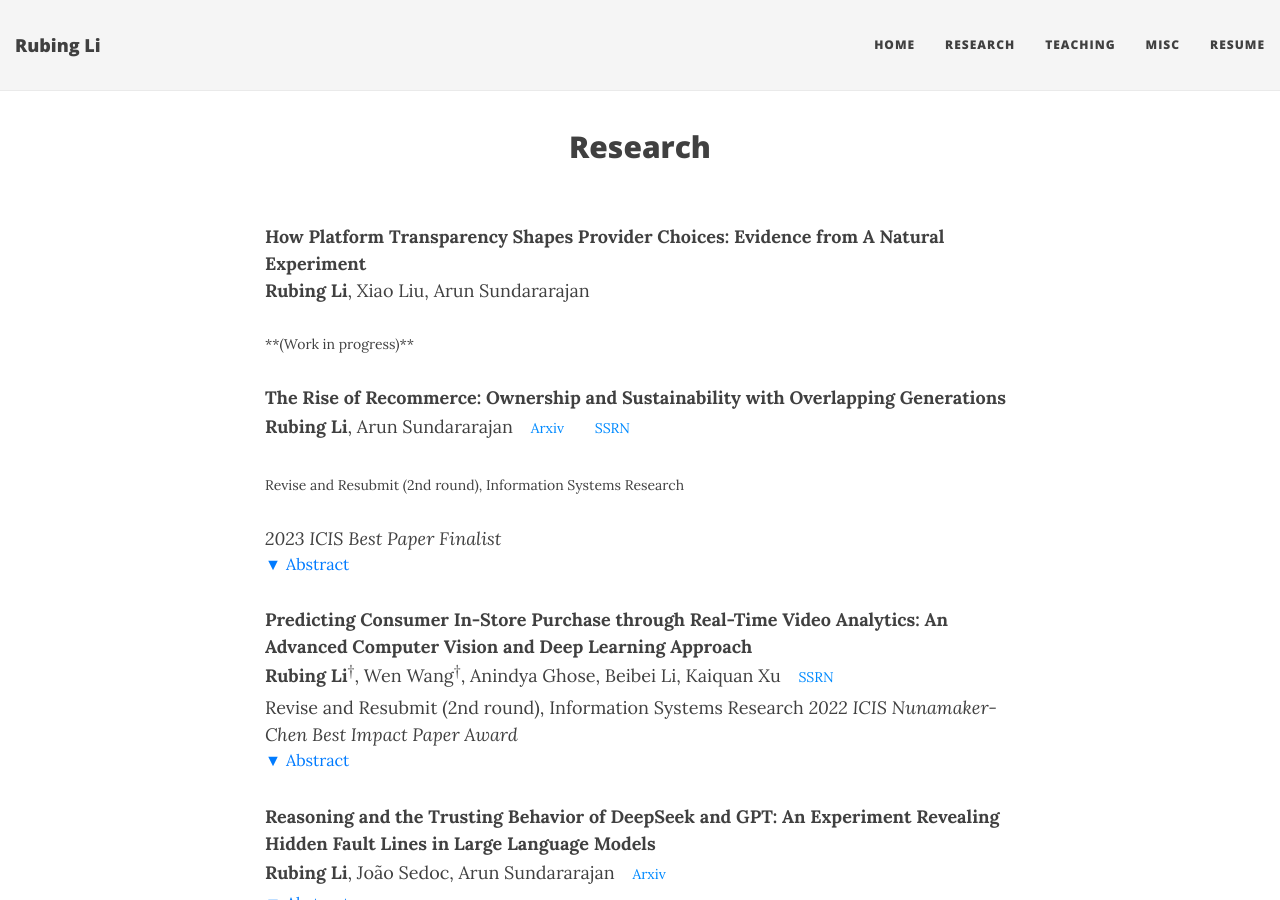
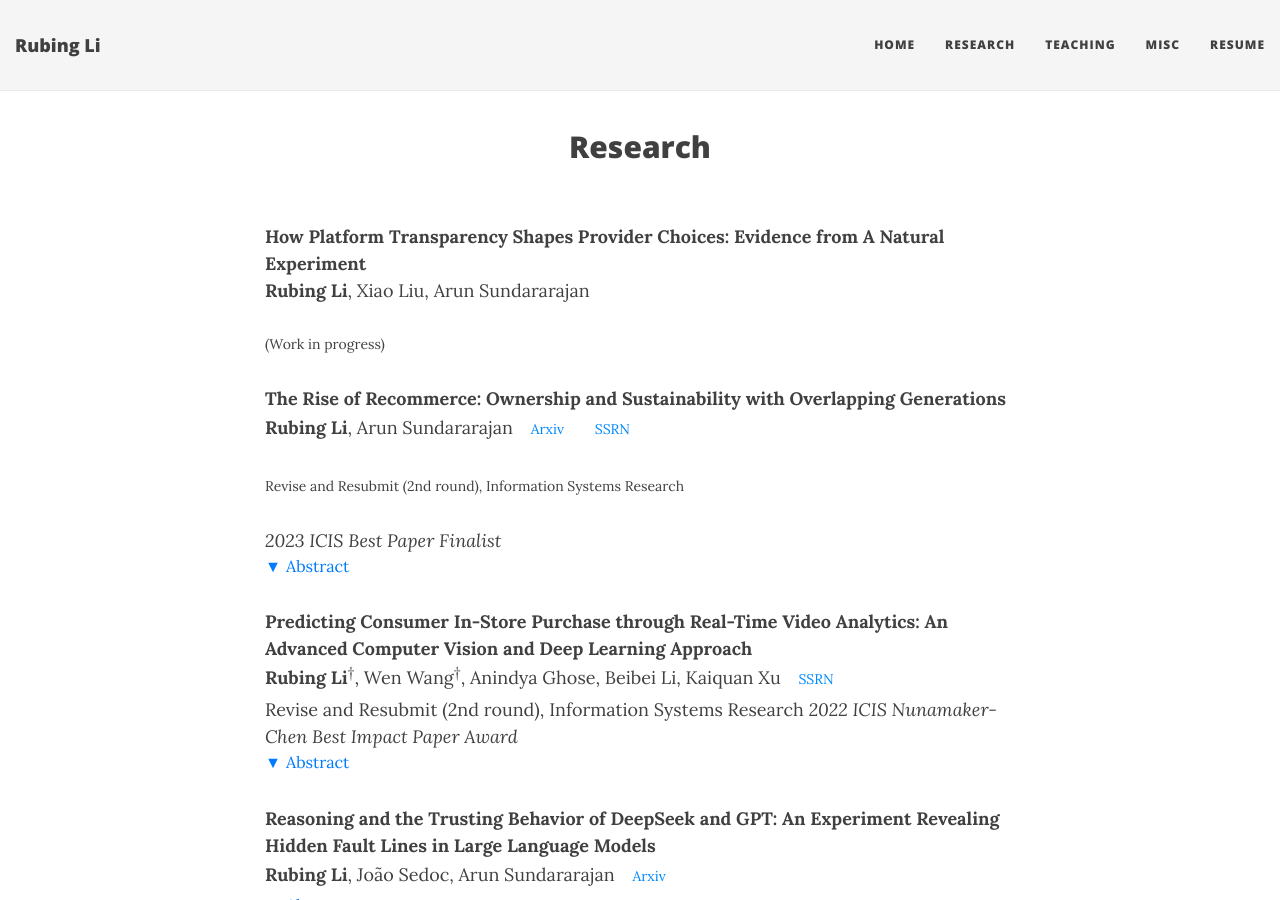
Before and after one commit to RubingLi123/rubingli123.github.io, a Jekyll site: the page built from research.md, in a window 1280 px wide and 900 px high. Built offline with Jekyll 4.4.1, drawn with Linux system fonts in a browser that asks for light colours; nearby versions of some CDN libraries.

Commit message:
Update research.md

```diff
--- a/research.md
+++ b/research.md
@@ -40,12 +40,12 @@ title: Research
 
 **How  Platform Transparency Shapes Provider Choices: Evidence from A Natural Experiment**
 **Rubing Li**, Xiao Liu, Arun Sundararajan
-<div style="font-size: 14px;">**(Work in progress)**</div>
+<p style="font-size: 14px;">(Work in progress)</p>
 
 
 **The Rise of Recommerce: Ownership and Sustainability with Overlapping Generations**
 **Rubing Li**, Arun Sundararajan  [Arxiv](https://arxiv.org/abs/2405.09023){: .btn} [SSRN](https://papers.ssrn.com/sol3/papers.cfm?abstract_id=4827707){: .btn}
-<div style="font-size: 14px;"> Revise and Resubmit (2nd round), Information Systems Research</div>
+<p style="font-size: 14px;"> Revise and Resubmit (2nd round), Information Systems Research</p>
 *2023 ICIS Best Paper Finalist*
 <span class="abstract-link" onclick="toggleAbstract('abstract1', this)">
     <span class="triangle">▼</span> Abstract
```
